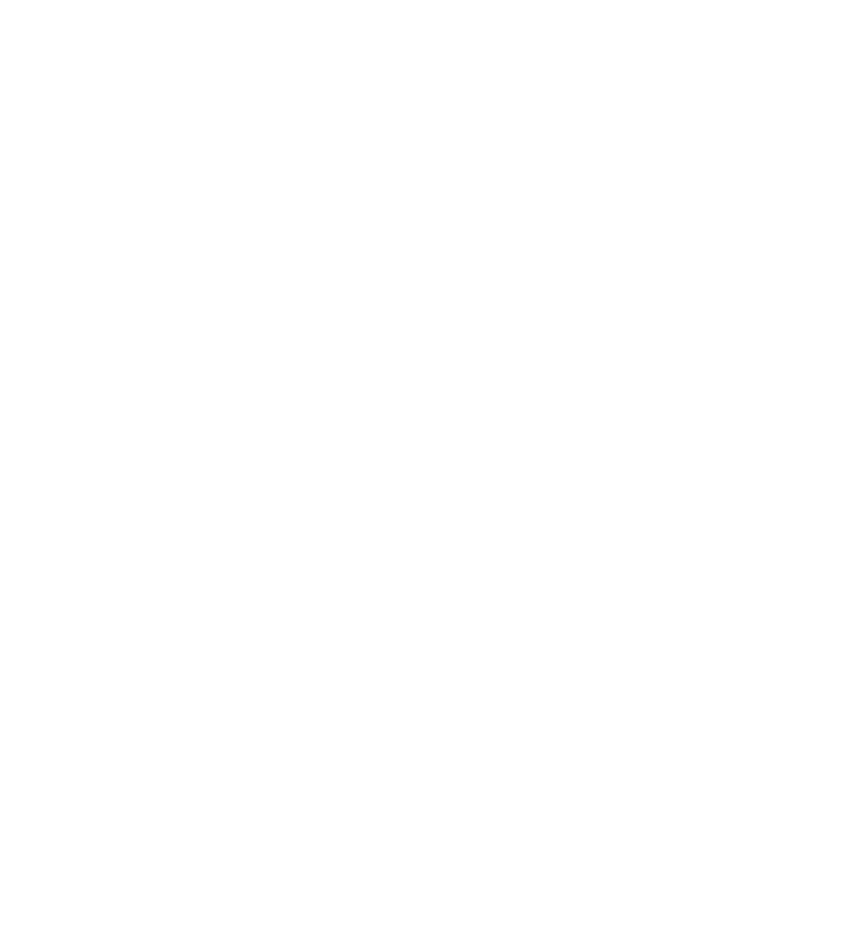
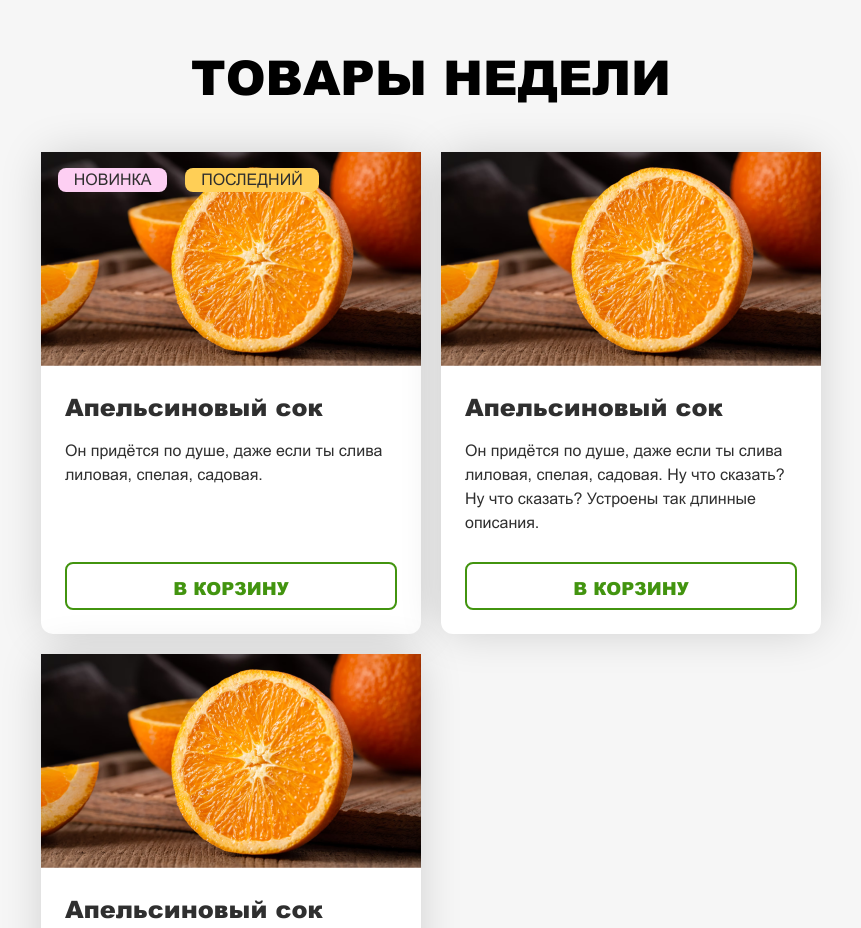
Before and after one commit to lessatia/frontend-Valynskaya, a plain HTML site: page 01-product-card/index.html in a window 1280 px wide. Shown: the top 928 px of the page, without its empty margins (209-1070 px from the left). Before the commit the page ends 800 px from the top, so only its background shows below. Drawn offline with Linux system fonts and the light colour scheme.

Commit message:
chore: update first-task

```diff
--- a/01-product-card/index.css
+++ b/01-product-card/index.css
@@ -1 +1,140 @@
 /* Смотри сколько снизу свободного места! Оно идеально подойдёт, чтобы писать твои стили! */
+* {
+  padding-inline-start: 0;
+  margin: 0;
+  padding: 0;
+  box-sizing: border-box;
+  font-family: "Arial";
+}
+/* Regular */
+@font-face {
+  font-family: "Arial";
+  src: url("../fonts/Arial-Regular.ttf") format("truetype");
+  font-weight: 400;
+  font-style: normal;
+}
+
+/* Black */
+@font-face {
+  font-family: "Arial";
+  src: url("../fonts/Arial-Black.ttf") format("truetype");
+  font-weight: 900;
+  font-style: normal;
+}
+
+main {
+  background: #f6f6f6;
+  padding: 40px 0 60px;
+}
+
+.topic__text {
+  text-transform: uppercase;
+  font-weight: 900;
+  font-size: 48px;
+  line-height: 72px;
+  font-family: "Arial";
+  text-align: center;
+  color: #000000;
+  padding: 0 24px;
+}
+.products {
+  display: grid;
+  grid-template-columns: repeat(3, 380px);
+  grid-gap: 20px;
+  justify-content: center;
+  margin-top: 40px;
+  color: #2f2f2f;
+}
+.card {
+  position: relative;
+  background: #ffffff;
+  border-radius: 12px;
+  width: 100%;
+  min-height: 482px;
+  box-shadow: 0px 0px 45px -4px #0000002e;
+  border-radius: 12px;
+  display: grid;
+  grid-template-rows: 213.75px auto 1fr 48px;
+  padding-bottom: 24px;
+}
+.image__orange {
+  max-width: 100%;
+  width: 100%;
+}
+.tag {
+  border-radius: 8px;
+  text-transform: uppercase;
+  font-weight: 400;
+  font-size: 16px;
+  line-height: 24px;
+  text-align: center;
+}
+.tag__new {
+  background: #fdcff3;
+  position: absolute;
+  left: 16.73px;
+  top: 16.33px;
+  padding: 0 16px;
+}
+.tag__last {
+  background: #ffcf56;
+  position: absolute;
+  top: 16.33px;
+  left: 143.73px;
+  padding: 0 16px 0 16.41px;
+}
+.button__basket {
+  margin: 0px 24px;
+  padding: 11.5px 0;
+  border: 2px solid #42940f;
+  border-radius: 8px;
+  background-color: #ffffff;
+  text-transform: uppercase;
+  font-weight: 900;
+  font-size: 18px;
+  color: #42940f;
+  align-items: center;
+  line-height: 25px;
+}
+.products__heading {
+  font-weight: 900;
+  font-size: 24px;
+  margin: 24px 24px 16px 24px;
+}
+.products__description {
+  font-size: 16px;
+  margin: 0px 24px;
+  line-height: 24px;
+}
+
+.button__basket:hover {
+  border: 2px solid #42940f;
+  background: #42940f;
+  color: #ffffff;
+}
+.button__basket:active {
+  border: 2px solid #1f5200;
+  background: #1f5200;
+  color: #ffffff;
+}
+.button__basket:disabled {
+  border: 1px solid #4e4e4e;
+  background: #4e4e4e;
+  color: #ffffff;
+}
+
+@media (max-width: 1280px) {
+  .products {
+    grid-template-columns: repeat(2, 380px);
+  }
+}
+@media (max-width: 768px) {
+  .products {
+    grid-template-columns: 380px;
+  }
+}
+@media (max-width: 500px) {
+  .products {
+    grid-template-columns: 320px;
+  }
+}
--- a/01-product-card/index.html
+++ b/01-product-card/index.html
@@ -1,16 +1,40 @@
-<!doctype html>
+<!DOCTYPE html>
 <html lang="ru">
   <head>
-    <meta charset="UTF-8">
-    <meta name="viewport"
-          content="width=device-width, user-scalable=no, initial-scale=1.0, maximum-scale=1.0, minimum-scale=1.0">
-    <meta http-equiv="X-UA-Compatible" content="ie=edge">
+    <meta charset="UTF-8" />
+    <meta name="viewport" content="width=device-width, user-scalable=no, initial-scale=1.0, maximum-scale=1.0, minimum-scale=1.0" />
+    <meta http-equiv="X-UA-Compatible" content="ie=edge" />
     <title>SpurIT - Тестовое задание 1. HTML и CSS</title>
-    <link rel="stylesheet" href="./index.css">
+    <link rel="stylesheet" href="./index.css" />
   </head>
   <body>
     <main>
       <!-- Напиши разметку на этом месте и больше ничего не трогай -->
+      <h1 class="topic__text">Товары недели</h1>
+      <div class="products">
+        <div class="card">
+          <img class="image__orange" src="../product_orange.png" alt="orange" />
+          <span class="tag tag__new">Новинка</span>
+          <span class="tag tag__last">Последний</span>
+          <h2 class="products__heading">Апельсиновый сок</h2>
+          <p class="products__description">Он придётся по душе, даже если ты слива лиловая, спелая, садовая.</p>
+          <button class="button__basket">В корзину</button>
+        </div>
+        <div class="card">
+          <img class="image__orange" src="../product_orange.png" alt="orange" />
+          <h2 class="products__heading">Апельсиновый сок</h2>
+          <p class="products__description">
+            Он придётся по душе, даже если ты слива лиловая, спелая, садовая. Ну что сказать? Ну что сказать? Устроены так длинные описания.
+          </p>
+          <button class="button__basket">В корзину</button>
+        </div>
+        <div class="card">
+          <img class="image__orange" src="../product_orange.png" alt="orange" />
+          <h2 class="products__heading">Апельсиновый сок</h2>
+          <p class="products__description">Он придётся по душе, даже если ты слива лиловая, спелая, садовая.</p>
+          <button disabled class="button__basket" type="button">закончилось</button>
+        </div>
+      </div>
     </main>
   </body>
 </html>
```
Also changed, not shown: 01-product-card/fonts/Arial-Black.ttf (added), 01-product-card/fonts/Arial-Regular.ttf (added), 01-product-card/product_orange.png (added). Lines whose indentation alone changed are shown as unchanged.
